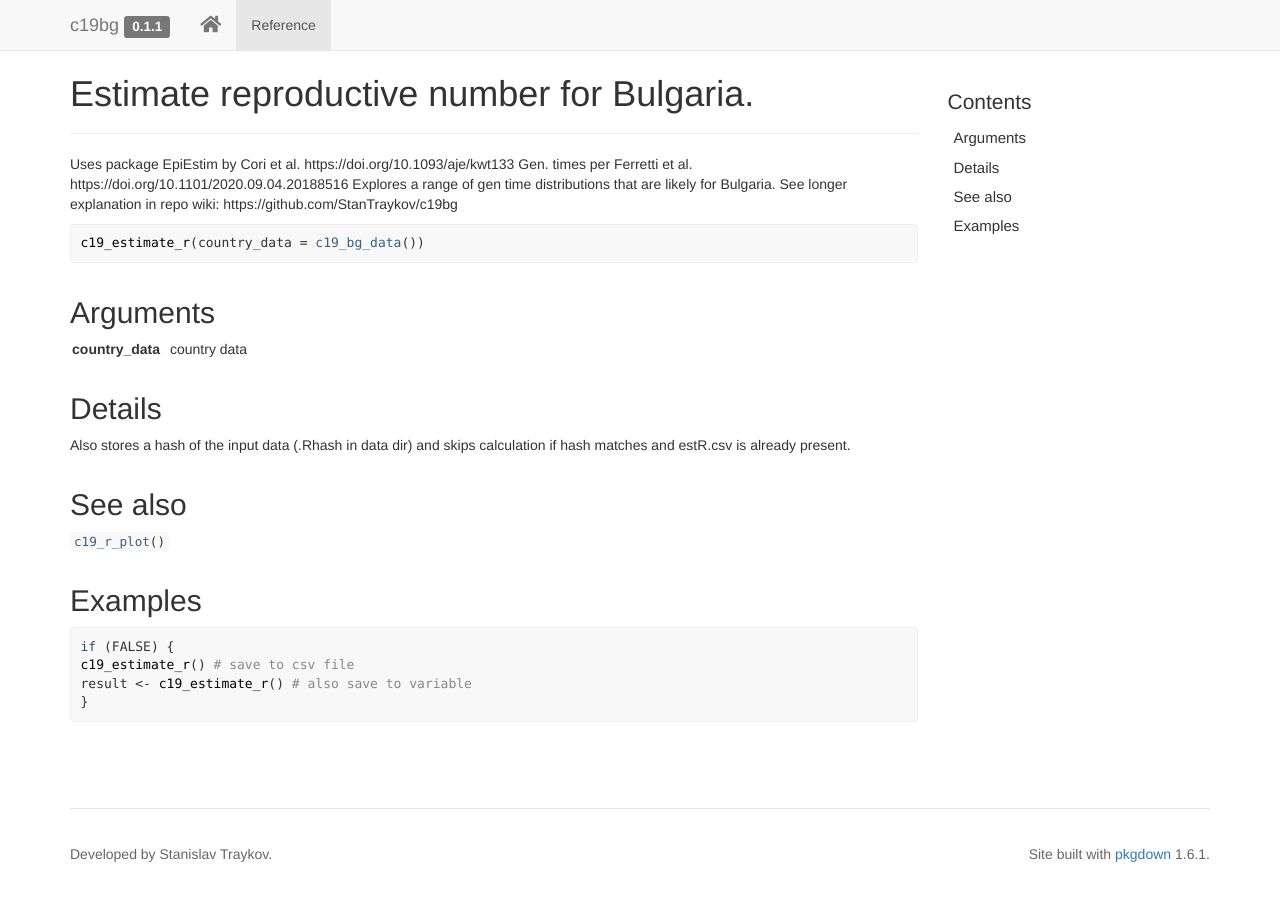
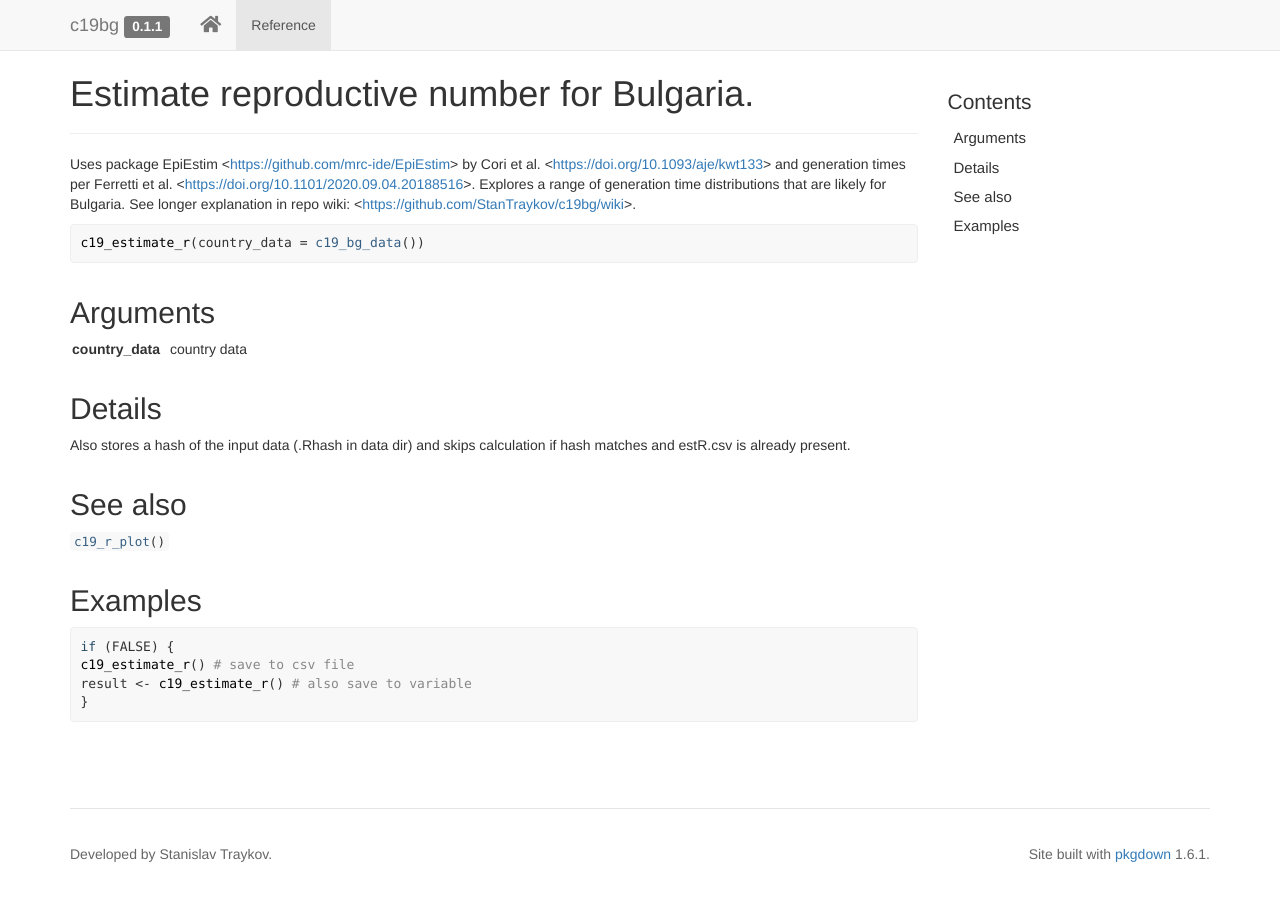
Before and after one commit to StanTraykov/c19bg, a Jekyll site: the page docs/reference/c19_estimate_r.html, which Jekyll copies as it is, in a window 1280 px wide. Built offline with Jekyll 4.4.1, drawn with Linux system fonts in a browser that asks for light colours; nearby versions of some CDN libraries; comment, search, counter and statistics services are not loaded.

Commit message:
auto upload c19bg/plots/Dec30 (Dec30 10:24:07)

```diff
--- a/docs/pkgdown.yml
+++ b/docs/pkgdown.yml
@@ -2,4 +2,4 @@ pandoc: 2.7.3
 pkgdown: 1.6.1
 pkgdown_sha: ~
 articles: {}
-last_built: 2020-12-30T07:59Z
+last_built: 2020-12-30T08:22Z
--- a/docs/reference/c19_estimate_r.html
+++ b/docs/reference/c19_estimate_r.html
@@ -40,10 +40,12 @@
 
 
 <meta property="og:title" content="Estimate reproductive number for Bulgaria. — c19_estimate_r" />
-<meta property="og:description" content="Uses package EpiEstim by Cori et al. https://doi.org/10.1093/aje/kwt133
-Gen. times per Ferretti et al. https://doi.org/10.1101/2020.09.04.20188516
-Explores a range of gen time distributions that are likely for Bulgaria.
-See longer explanation in repo wiki: https://github.com/StanTraykov/c19bg" />
+<meta property="og:description" content="Uses package EpiEstim &amp;lt;https://github.com/mrc-ide/EpiEstim&amp;gt; by Cori et
+al. &amp;lt;https://doi.org/10.1093/aje/kwt133&amp;gt; and generation times per
+Ferretti et al. &amp;lt;https://doi.org/10.1101/2020.09.04.20188516&amp;gt;. Explores
+a range of generation time distributions that are likely for Bulgaria. See
+longer explanation in repo wiki:
+&amp;lt;https://github.com/StanTraykov/c19bg/wiki&amp;gt;." />
 
 
 
@@ -112,10 +114,12 @@ See longer explanation in repo wiki: https://github.com/StanTraykov/c19bg" />
     </div>
 
     <div class="ref-description">
-    <p>Uses package EpiEstim by Cori et al. https://doi.org/10.1093/aje/kwt133
-Gen. times per Ferretti et al. https://doi.org/10.1101/2020.09.04.20188516
-Explores a range of gen time distributions that are likely for Bulgaria.
-See longer explanation in repo wiki: https://github.com/StanTraykov/c19bg</p>
+    <p>Uses package EpiEstim &lt;<a href='https://github.com/mrc-ide/EpiEstim'>https://github.com/mrc-ide/EpiEstim</a>&gt; by Cori et
+al. &lt;<a href='https://doi.org/10.1093/aje/kwt133'>https://doi.org/10.1093/aje/kwt133</a>&gt; and generation times per
+Ferretti et al. &lt;<a href='https://doi.org/10.1101/2020.09.04.20188516'>https://doi.org/10.1101/2020.09.04.20188516</a>&gt;. Explores
+a range of generation time distributions that are likely for Bulgaria. See
+longer explanation in repo wiki:
+&lt;<a href='https://github.com/StanTraykov/c19bg/wiki'>https://github.com/StanTraykov/c19bg/wiki</a>&gt;.</p>
     </div>
 
     <pre class="usage"><span class='fu'>c19_estimate_r</span><span class='op'>(</span>country_data <span class='op'>=</span> <span class='fu'><a href='c19_bg_data.html'>c19_bg_data</a></span><span class='op'>(</span><span class='op'>)</span><span class='op'>)</span></pre>
```
